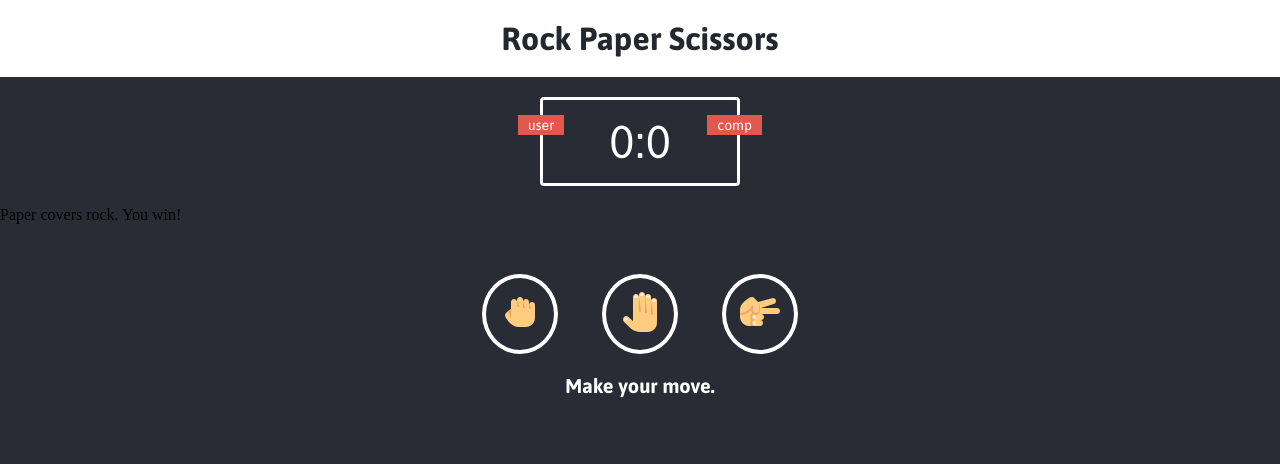
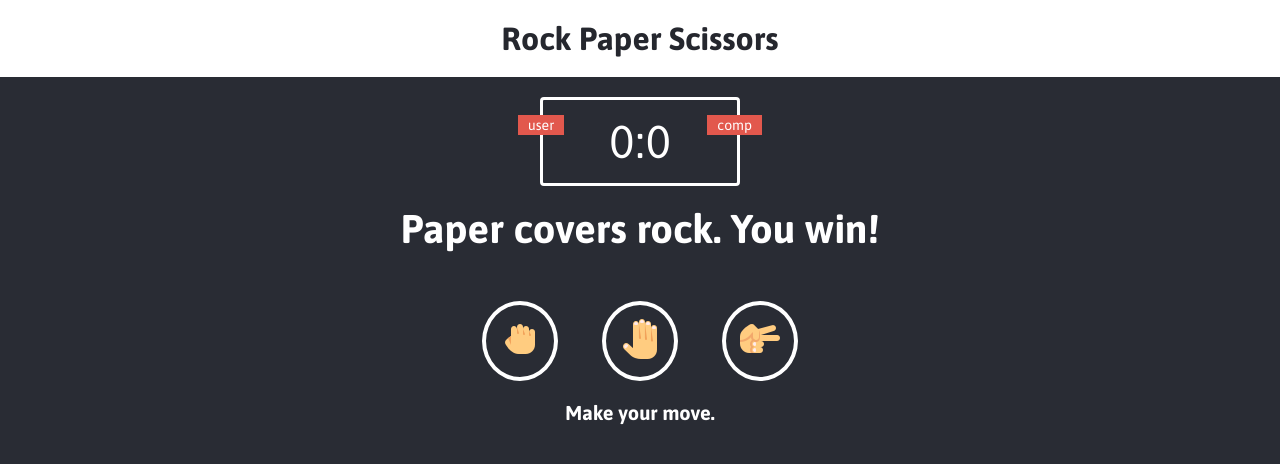
Before and after one commit to swaddell7/rock-paper-scissor-game, a plain HTML site: page index.html in a window 1280 px wide. Drawn offline with Linux system fonts and the light colour scheme.

Commit message:
updated styles.css

```diff
--- a/styles.css
+++ b/styles.css
@@ -80,3 +80,14 @@ header > h1 {
   font-size: 20px;
   margin-top: 20px;
 }
+
+.result {
+  font-size: 40px;
+  color: white;
+}
+
+.result > p {
+  text-align: center;
+  font-weight: bold;
+  font-family: Asap, sans-serif;
+}
```
